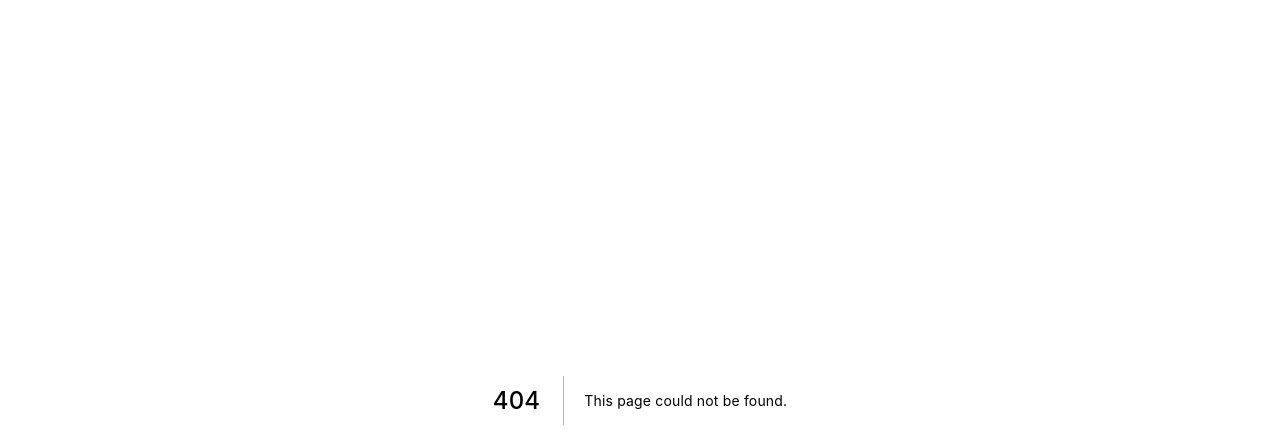
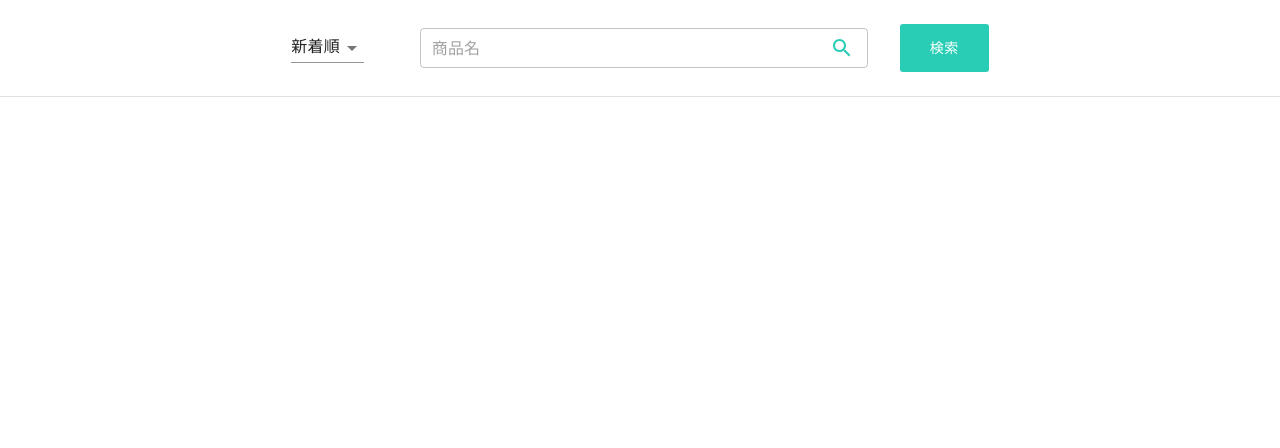
Before and after one commit to Syunki0403/chocomint, a Next.js app: page /items in a window 1280 px wide. Before the commit this address had no page. Shown: the top 448 px of the page. Built offline with nearby package versions, Linux system fonts and the light colour scheme; a web font is replaced by a local one.

Commit message:
itemページ追加

```diff
--- a/src/components/molecules/LabelAndTextField.tsx
+++ b/src/components/molecules/LabelAndTextField.tsx
@@ -11,7 +11,7 @@ type TProps = {
   fullWidth?: boolean;
   id: string;
   label: string;
-  onBlur: any;
+  onBlur?: any;
   onChange: any;
   placeholder?: string;
   required?: boolean;
--- /dev/null
+++ b/src/components/pages/items/ItemList.tsx
@@ -0,0 +1,7 @@
+import React from 'react';
+
+const ItemList = () => {
+  return <div></div>;
+};
+
+export default ItemList;
--- /dev/null
+++ b/src/components/pages/items/SearchItems.tsx
@@ -0,0 +1,73 @@
+import React, { useState, useEffect } from 'react';
+import MediaQuery from 'react-responsive';
+/* components */
+import { BaseTextField, BaseSelectField, BaseButton } from '../../uiParts/index';
+/* material-ui */
+import InputAdornment from '@material-ui/core/InputAdornment';
+import SearchIcon from '@material-ui/icons/Search';
+
+const SearchItems = () => {
+  const [searchItem, setSearchItem] = useState('');
+  const [selectMenu, setSelectMenu] = useState('new');
+  const [mounted, setMounted] = useState(false);
+  useEffect(() => {
+    setMounted(true);
+  }, []);
+
+  const menu = [
+    {
+      value: 'new',
+      label: '新着順',
+    },
+    {
+      value: 'popular',
+      label: '人気の高い順',
+    },
+    {
+      value: 'rating',
+      label: '評価の高い順',
+    },
+  ];
+
+  const handleMenuChange = (event: React.ChangeEvent<{ value: string }>) => {
+    setSelectMenu(event.target.value);
+  };
+
+  const onChangeSearch = (event: React.ChangeEvent<HTMLInputElement>) => {
+    setSearchItem(event.target.value);
+  };
+
+  return (
+    <div className="block mx-auto my-6 w-8/10 md:flex md:flex-row-reverse md:items-center md:justify-center">
+      {mounted && (
+        <MediaQuery query="(min-width: 768px)">
+          <div>
+            <BaseButton>検索</BaseButton>
+          </div>
+        </MediaQuery>
+      )}
+      <div className="md:ml-14 md:mr-8">
+        <BaseTextField
+          className="max-w-md md:w-screen"
+          id="item-search"
+          onChange={onChangeSearch}
+          value={searchItem}
+          fullWidth={true}
+          placeholder="商品名"
+          InputProps={{
+            endAdornment: (
+              <InputAdornment position="end">
+                <SearchIcon color="primary" />
+              </InputAdornment>
+            ),
+          }}
+        />
+      </div>
+      <div className="mt-5 md:mt-0">
+        <BaseSelectField id="sort" menu={menu} onChange={handleMenuChange} value={selectMenu} />
+      </div>
+    </div>
+  );
+};
+
+export default SearchItems;
--- /dev/null
+++ b/src/components/pages/items/index.ts
@@ -0,0 +1,2 @@
+export { default as SearchItems } from './SearchItems';
+export { default as ItemList } from './ItemList';
--- /dev/null
+++ b/src/components/uiParts/BaseSelectField.tsx
@@ -0,0 +1,56 @@
+import React, { useRef, useEffect } from 'react';
+/* material-ui */
+import TextField from '@material-ui/core/TextField';
+import MenuItem from '@material-ui/core/MenuItem';
+
+export type TSize = 'medium' | 'small';
+export type TVariant = 'filled' | 'outlined' | 'standard';
+export type TMenu = {
+  value: string;
+  label: string;
+};
+
+type TBaseSelectField = {
+  className?: string;
+  id: string;
+  onChange: any;
+  size?: TSize;
+  value: string | number | Date;
+  variant?: TVariant;
+  menu: TMenu[];
+};
+
+const BaseSelectField = ({
+  className = '',
+  id,
+  onChange,
+  size = 'small',
+  value,
+  variant = 'standard',
+  menu = [],
+}: TBaseSelectField) => {
+  const inputEl = useRef<HTMLDivElement | null>(null);
+
+  return (
+    <TextField
+      inputRef={inputEl}
+      select
+      {...{
+        className,
+        id,
+        onChange,
+        size,
+        value,
+        variant,
+      }}
+    >
+      {menu.map((option) => (
+        <MenuItem key={option.value} value={option.value}>
+          {option.label}
+        </MenuItem>
+      ))}
+    </TextField>
+  );
+};
+
+export default BaseSelectField;
--- a/src/components/uiParts/BaseTextField.tsx
+++ b/src/components/uiParts/BaseTextField.tsx
@@ -12,7 +12,7 @@ type TBaseTextField = {
   focus?: boolean;
   fullWidth?: boolean;
   id: string;
-  onBlur: any;
+  onBlur?: any;
   onChange: any;
   placeholder?: string;
   required?: boolean;
@@ -22,6 +22,7 @@ type TBaseTextField = {
   variant?: TVariant;
   multiline?: boolean;
   rows?: number;
+  InputProps?: any;
 };
 
 const BaseTextField = ({
@@ -40,6 +41,7 @@ const BaseTextField = ({
   variant = 'outlined',
   multiline = false,
   rows,
+  InputProps,
 }: TBaseTextField) => {
   const inputEl = useRef<HTMLDivElement | null>(null);
 
@@ -52,7 +54,7 @@ const BaseTextField = ({
   return (
     <TextField
       inputRef={inputEl}
-      placeholder={placeholder ? `例：${placeholder} ` : ''}
+      placeholder={placeholder}
       {...{
         className,
         disabled,
@@ -67,6 +69,7 @@ const BaseTextField = ({
         variant,
         multiline,
         rows,
+        InputProps,
       }}
     />
   );
--- a/src/components/uiParts/index.ts
+++ b/src/components/uiParts/index.ts
@@ -3,3 +3,4 @@ export { default as BaseTextField } from './BaseTextField';
 export { default as BaseErrorText } from './BaseErrorText';
 export { default as BaseDivider } from './BaseDivider';
 export { default as BaseMediaCard } from './BaseMediaCard';
+export { default as BaseSelectField } from './BaseSelectField';
--- a/src/pages/formik-test/index.tsx
+++ b/src/pages/formik-test/index.tsx
@@ -8,7 +8,7 @@ import { TUser, TSignupUser } from '../../types/User';
 const FormikTest = () => {
   const validate = (values: TSignupUser) => {
     let errors = {} as TUser;
-    errors = signupAndLoginValidate(values, errors);
+    errors = signupAndLoginValidate<TUser>(values, errors);
     return errors;
   };
 
--- /dev/null
+++ b/src/pages/items/index.tsx
@@ -0,0 +1,15 @@
+import React from 'react';
+/* components */
+import { SearchItems } from '../../components/pages/items/index';
+import { BaseDivider } from '../../components/uiParts/index';
+
+const Items: React.FC = () => {
+  return (
+    <div>
+      <SearchItems />
+      <BaseDivider />
+    </div>
+  );
+};
+
+export default Items;
--- a/src/styles/js/theme.ts
+++ b/src/styles/js/theme.ts
@@ -1,5 +1,6 @@
 import { createTheme } from '@material-ui/core/styles';
 import { red } from '@material-ui/core/colors';
+import { COLORS } from '../../const/color';
 
 const theme = createTheme({
   overrides: {
@@ -75,7 +76,11 @@ const theme = createTheme({
   },
   palette: {
     primary: {
-      main: '#226cd6',
+      // main: '#226cd6',
+      main: COLORS.MINT,
+    },
+    secondary: {
+      main: COLORS.DARK_MINT,
     },
     error: {
       main: red.A400,
```
